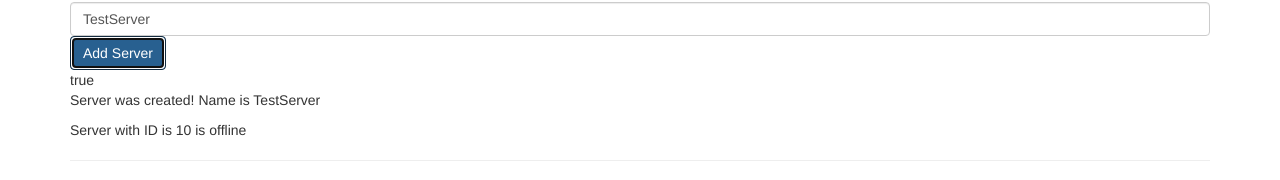
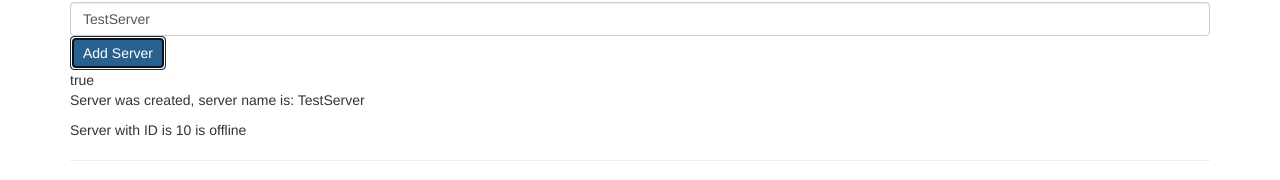
Before and after one commit to egch/udemy-angular-app, an Angular app: page / in a window 1280 px wide. Both pictures are taken after typing "Sample" into the empty fields and a click on the button "Add Server". Shown: the part 110-290 px from the top of the page. Built offline with nearby package versions, Linux system fonts and the light colour scheme.

Commit message:
usage of directives

```diff
--- a/src/app/servers/servers.component.html
+++ b/src/app/servers/servers.component.html
@@ -11,12 +11,18 @@
 <br>
 {{allowNewServer}}
 
-<p>{{ serverCreationStatus }}</p>
+<!-- <p>{{ serverCreationStatus }}</p> -->
+<p *ngIf="serverCreated; else noServer">Server was created, server name is: {{serverName}}</p>
+<ng-template #noServer>
+    <p>No server was created!</p>
+</ng-template>
 <app-server></app-server>
 
+
+
+<!-- 2nd assignment -->
 <hr>
 <label>Username</label>
-<!-- 2nd assignment -->
 <input type="text" class="form-control" [(ngModel)]="username">
 <p>{{username}}</p>
 <button class="btn btn-primary"
--- a/src/app/servers/servers.component.ts
+++ b/src/app/servers/servers.component.ts
@@ -13,6 +13,7 @@
   serverName = 'TestServer';
   serverCreationStatus = 'No server was created!';
   username = '';
+  serverCreated = false;
 
   constructor(){
     setTimeout(
@@ -23,6 +24,7 @@
 
   onCreateServer() {
     this.serverCreationStatus = 'Server was created! Name is '+this.serverName;
+    this.serverCreated = true;
   }
 
   onUpdateServerName(event: Event) {
```
Also changed, not shown: 2 other files (tests, documents, lock files or other folders).
